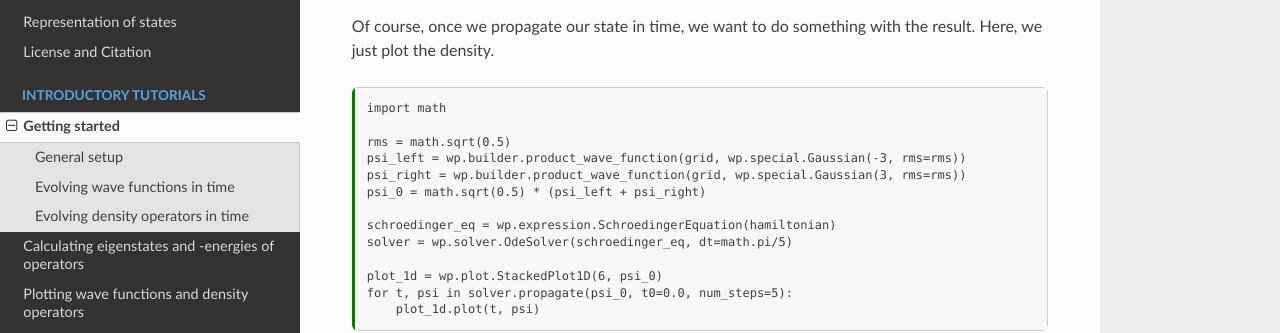
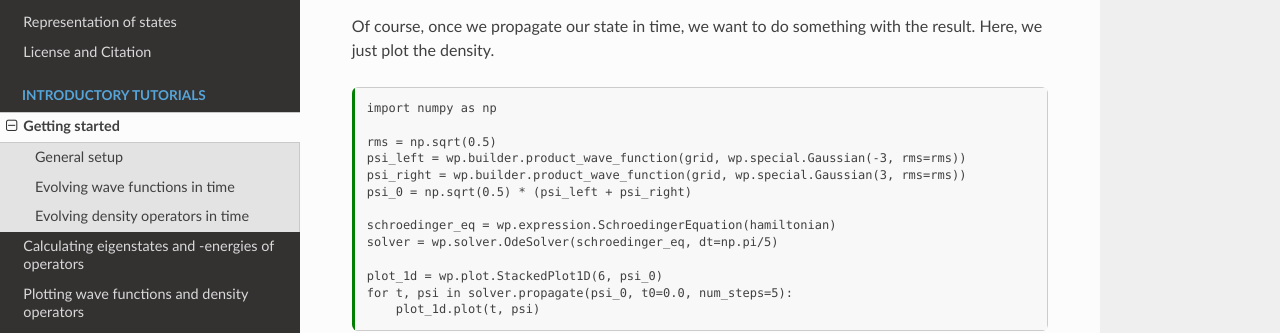
Before and after one commit to ulflor/wavepacket, a Sphinx documentation site: the page built from doc/tutorials/schroedinger_cat.md, in a window 1280 px wide and 1400 px high, scrolled down 1381 px. Shown: the part 159-492 px from the top of the window. Built offline with Sphinx 7.4.7 and the Read the Docs theme 3.1.0, drawn with Linux system fonts in a browser that asks for light colours; formulas are drawn with MathJax 3; pages that are not in the unit, such as notebooks, are missing from menus; some of the changed text lies outside the part shown.

Commit message:
Replaced math.* by numpy.* in documentation
Sometimes, this removes imports. It might also reduce the cognitive load
for the user, because there is one package less to know and understand.
Most math functions have equivalent functions in the numpy package.

````diff
--- a/doc/tutorials/schroedinger_cat.md
+++ b/doc/tutorials/schroedinger_cat.md
@@ -77,15 +77,15 @@ Of course, once we propagate our state in time, we want to do something with the
 Here, we just plot the density.
 
 ```{code-cell}
-import math
+import numpy as np
 
-rms = math.sqrt(0.5)
+rms = np.sqrt(0.5)
 psi_left = wp.builder.product_wave_function(grid, wp.special.Gaussian(-3, rms=rms))
 psi_right = wp.builder.product_wave_function(grid, wp.special.Gaussian(3, rms=rms))
-psi_0 = math.sqrt(0.5) * (psi_left + psi_right)
+psi_0 = np.sqrt(0.5) * (psi_left + psi_right)
 
 schroedinger_eq = wp.expression.SchroedingerEquation(hamiltonian)
-solver = wp.solver.OdeSolver(schroedinger_eq, dt=math.pi/5)
+solver = wp.solver.OdeSolver(schroedinger_eq, dt=np.pi/5)
 
 plot_1d = wp.plot.StackedPlot1D(6, psi_0)
 for t, psi in solver.propagate(psi_0, t0=0.0, num_steps=5):
@@ -144,7 +144,7 @@ $\hat \rho = 1/2 (|\psi_L\rangle\langle\psi_L| + |\psi_R\rangle\langle\psi_R|)$.
 rho_0 = 0.5 * (wp.builder.pure_density(psi_left) + wp.builder.pure_density(psi_right))
 
 liouvillian = wp.expression.CommutatorLiouvillian(hamiltonian)
-solver = wp.solver.OdeSolver(liouvillian, dt=math.pi/5)
+solver = wp.solver.OdeSolver(liouvillian, dt=np.pi/5)
 
 plot_1d = wp.plot.StackedPlot1D(6, rho_0)
 for t, rho in solver.propagate(rho_0, t0=0.0, num_steps=5):
````
Also changed, not shown: doc/advanced/ode_solvers.md (+2 -4 lines), doc/advanced/pendular_states.md (+1 -2 lines), doc/advanced/polynomial_solvers.md (+4 -4 lines), doc/tutorials/chebychev_solvers.md (+4 -4 lines), doc/tutorials/plotting.md (+2 -2 lines).
